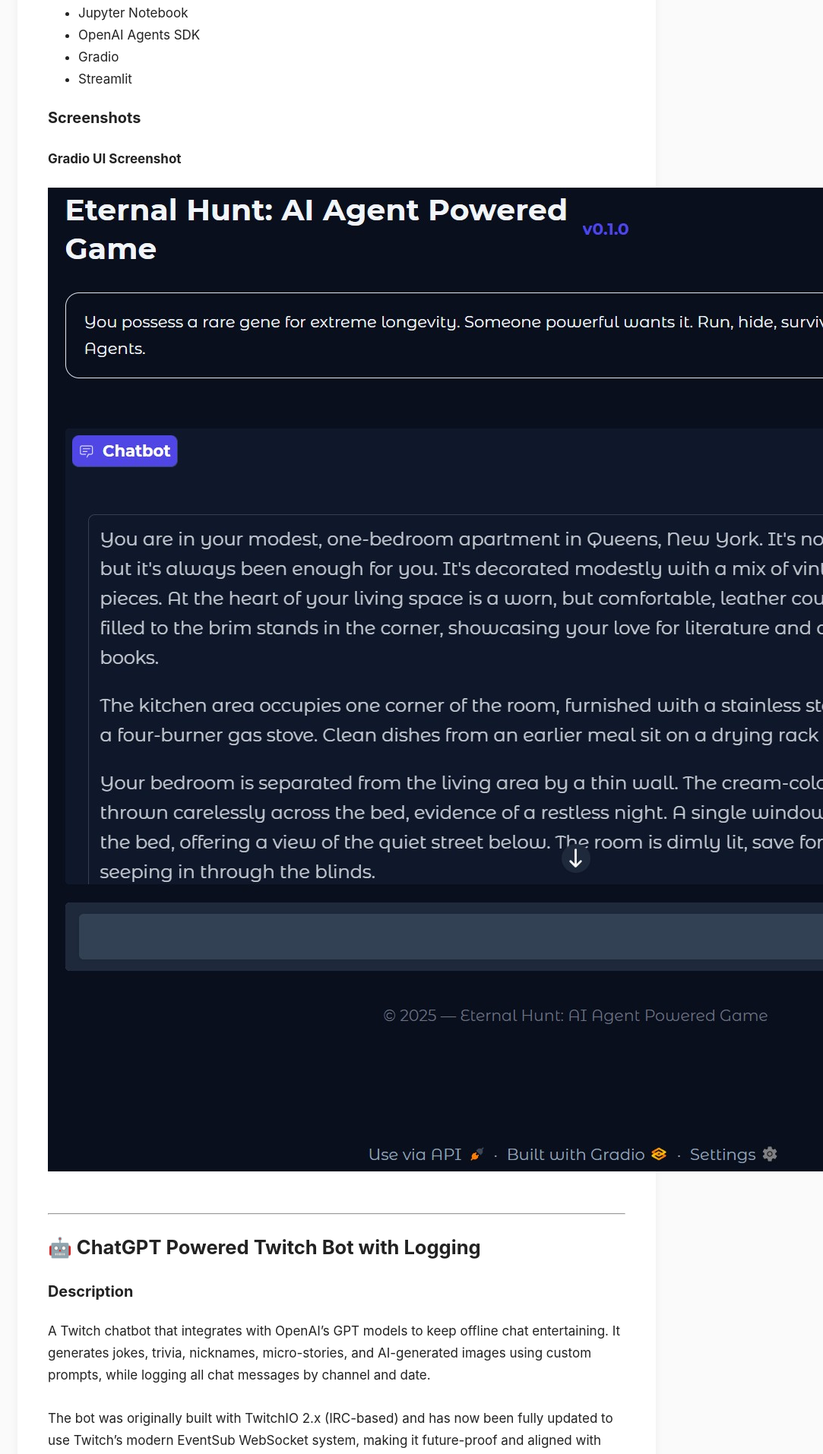
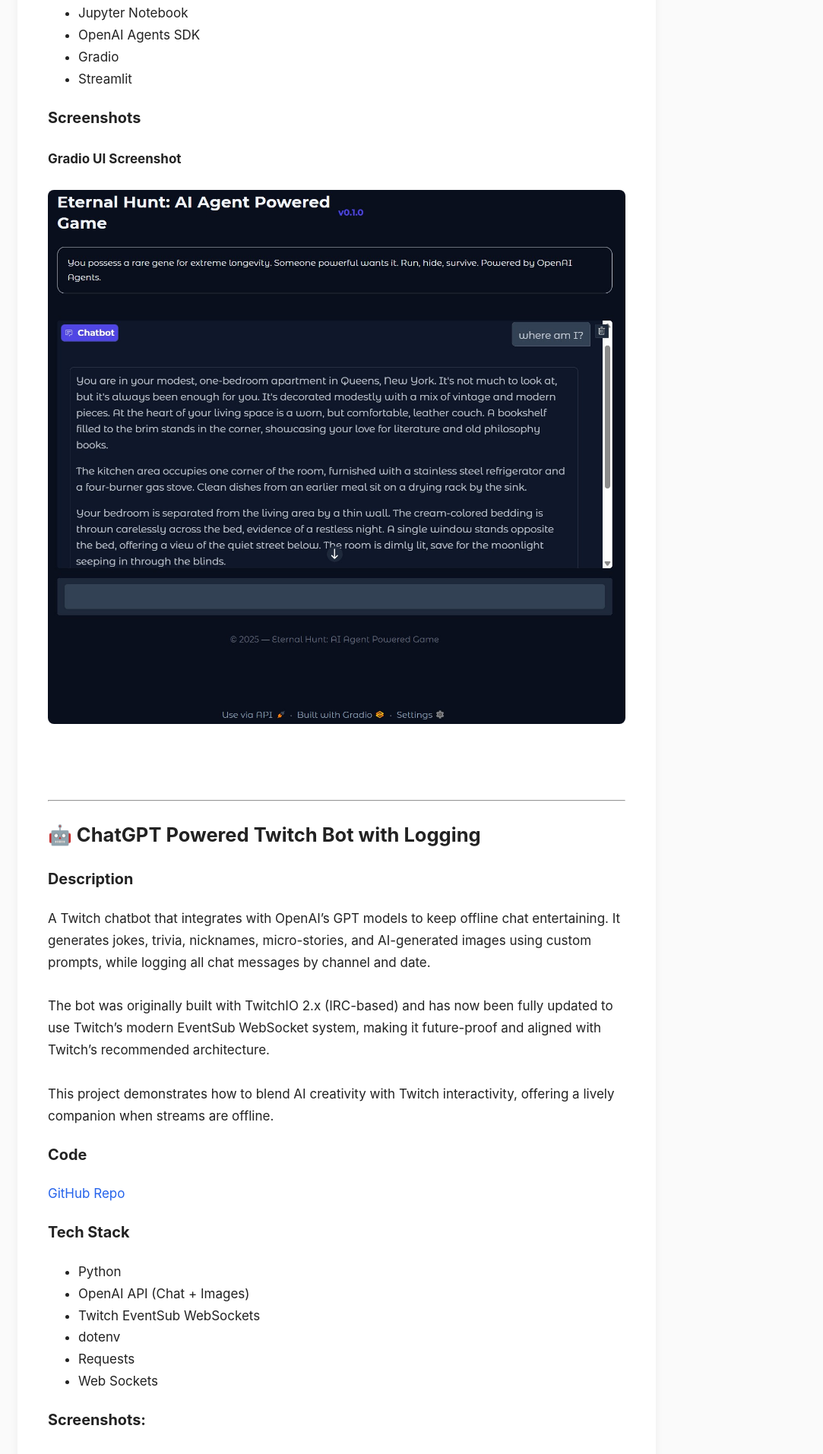
Before and after one commit to swallace100/swallace100.github.io, a Jekyll site: the page built from index.md, in a window 1280 px wide. Shown: the part 1414-3328 px from the top of the page at 76% size, without its empty margins (197-1280 px from the left). Built offline with Jekyll 4.4.1, drawn with Linux system fonts in a browser that asks for light colours.

Commit message:
fix image sizing

```diff
--- a/_layouts/default.html
+++ b/_layouts/default.html
@@ -50,6 +50,14 @@
         line-height: 1.7;
         font-size: 17px;
       }
+
+      main.container img {
+        max-width: 100%;
+        height: auto;
+        display: block;
+        margin: 1.5rem auto;
+        border-radius: 8px;
+        }
 
       body {
         margin: 0;
```
